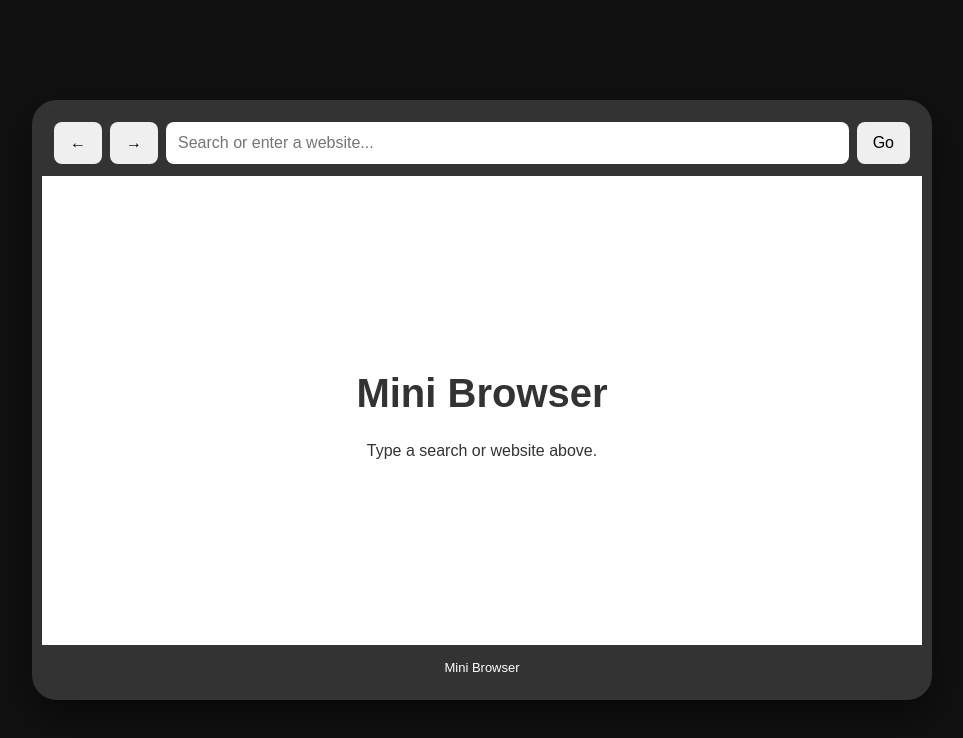
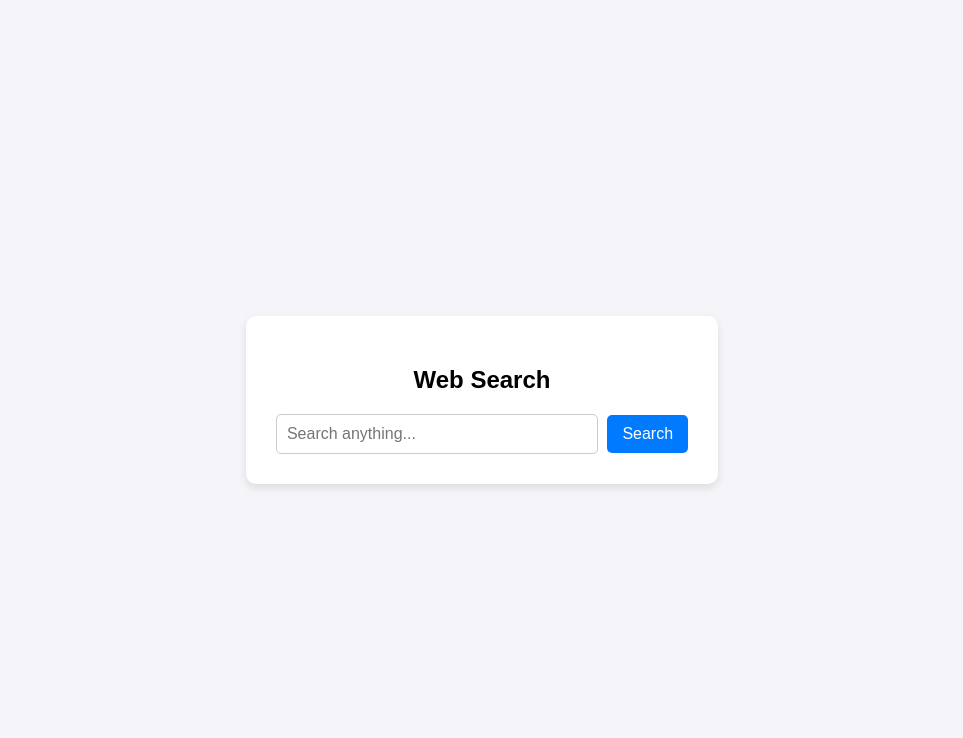
Before and after one commit to aaronjuju/Smartstudy, a plain HTML site: page Index.html in a window 1280 px wide. Shown: the whole page, without its empty margins (158-1121 px from the left). Drawn offline with Linux system fonts and the light colour scheme.

Commit message:
Update Index.html

```diff
--- a/Index.html
+++ b/Index.html
@@ -3,215 +3,53 @@
 <head>
     <meta charset="UTF-8">
     <meta name="viewport" content="width=device-width, initial-scale=1.0">
-
-<title>Mini Browser</title>
-
+    <title>My Search Page</title>
     <style>
-    * {
-        box-sizing: border-box;
-    }
-
         body {
-        margin: 0;
-        background: #111;
             font-family: Arial, sans-serif;
-        height: 100vh;
             display: flex;
             justify-content: center;
             align-items: center;
+            height: 100vh;
+            margin: 0;
+            background-color: #f4f4f9;
         }
-
-    .device {
-        width: 900px;
-        max-width: 95%;
-        height: 600px;
-        background: #222;
-        border: 10px solid #333;
-        border-radius: 25px;
-        box-shadow: 0 15px 40px rgba(0,0,0,0.5);
-        overflow: hidden;
-        display: flex;
-        flex-direction: column;
+        .search-container {
+            text-align: center;
+            background: #ffffff;
+            padding: 30px;
+            border-radius: 10px;
+            box-shadow: 0 4px 8px rgba(0,0,0,0.1);
         }
-
-    .top {
-        background: #333;
-        padding: 12px;
-        display: flex;
-        gap: 8px;
+        input[type="text"] {
+            width: 300px;
+            padding: 10px;
+            font-size: 16px;
+            border: 1px solid #ccc;
+            border-radius: 5px;
         }
-
-    .address {
-        flex: 1;
-        padding: 12px;
+        button {
+            padding: 10px 15px;
+            font-size: 16px;
+            color: #ffffff;
+            background-color: #007bff;
             border: none;
-        border-radius: 8px;
-        font-size: 16px;
-        outline: none;
+            border-radius: 5px;
+            cursor: pointer;
+            margin-left: 5px;
         }
-
-    button {
-        border: none;
-        border-radius: 8px;
-        padding: 0 16px;
-        font-size: 16px;
-        cursor: pointer;
-    }
-
         button:hover {
-        background: #ddd;
-    }
-
-    .screen {
-        flex: 1;
-        background: white;
-        position: relative;
-    }
-
-    iframe {
-        width: 100%;
-        height: 100%;
-        border: none;
-    }
-
-    .welcome {
-        height: 100%;
-        display: flex;
-        justify-content: center;
-        align-items: center;
-        flex-direction: column;
-        color: #333;
-        text-align: center;
-    }
-
-    .welcome h1 {
-        font-size: 40px;
-        margin-bottom: 10px;
-    }
-
-    .bottom {
-        height: 45px;
-        background: #333;
-        color: white;
-        display: flex;
-        align-items: center;
-        justify-content: center;
-        font-size: 13px;
+            background-color: #0056b3;
         }
     </style>
 </head>
-
 <body>
-
-<div class="device">
-
-    <div class="top">
-        <button onclick="goBack()">←</button>
-        <button onclick="goForward()">→</button>
-
-        <input
-            id="address"
-            class="address"
-            type="text"
-            placeholder="Search or enter a website..."
-            onkeydown="handleEnter(event)"
-        >
-
-        <button onclick="go()">Go</button>
+    <div class="search-container">
+        <h2>Web Search</h2>
+        <form action="https://www.google.com/search" method="get" target="_blank">
+            <input type="text" name="q" placeholder="Search anything..." required>
+            <button type="submit">Search</button>
+        </form>
     </div>
-
-    <div class="screen">
-
-        <div id="welcome" class="welcome">
-            <h1>Mini Browser</h1>
-            <p>Type a search or website above.</p>
-        </div>
-
-        <iframe
-            id="browser"
-            style="display:none;"
-            sandbox="allow-forms allow-modals allow-popups allow-presentation allow-same-origin allow-scripts"
-        ></iframe>
-
-    </div>
-
-    <div class="bottom">
-        Mini Browser
-    </div>
-
-</div>
-
-<script>
-
-const browser = document.getElementById("browser");
-const address = document.getElementById("address");
-const welcome = document.getElementById("welcome");
-
-function go() {
-
-    let input = address.value.trim();
-
-    if (!input) return;
-
-    let url;
-
-    // If it looks like a website
-    if (
-        input.startsWith("http://") ||
-        input.startsWith("https://")
-    ) {
-        url = input;
-    }
-
-    else if (
-        input.includes(".") &&
-        !input.includes(" ")
-    ) {
-        url = "https://" + input;
-    }
-
-    // Otherwise search the web
-    else {
-        url =
-        "https://www.google.com/search?q=" +
-        encodeURIComponent(input);
-    }
-
-    welcome.style.display = "none";
-    browser.style.display = "block";
-
-    browser.src = url;
-}
-
-function handleEnter(event) {
-
-    if (event.key === "Enter") {
-        go();
-    }
-
-}
-
-function goBack() {
-
-    try {
-        browser.contentWindow.history.back();
-    } catch (e) {
-        console.log("Back unavailable");
-    }
-
-}
-
-function goForward() {
-
-    try {
-        browser.contentWindow.history.forward();
-    } catch (e) {
-        console.log("Forward unavailable");
-    }
-
-}
-
-</script>
-
 </body>
 </html>
```
Lines whose indentation alone changed are shown as unchanged.
